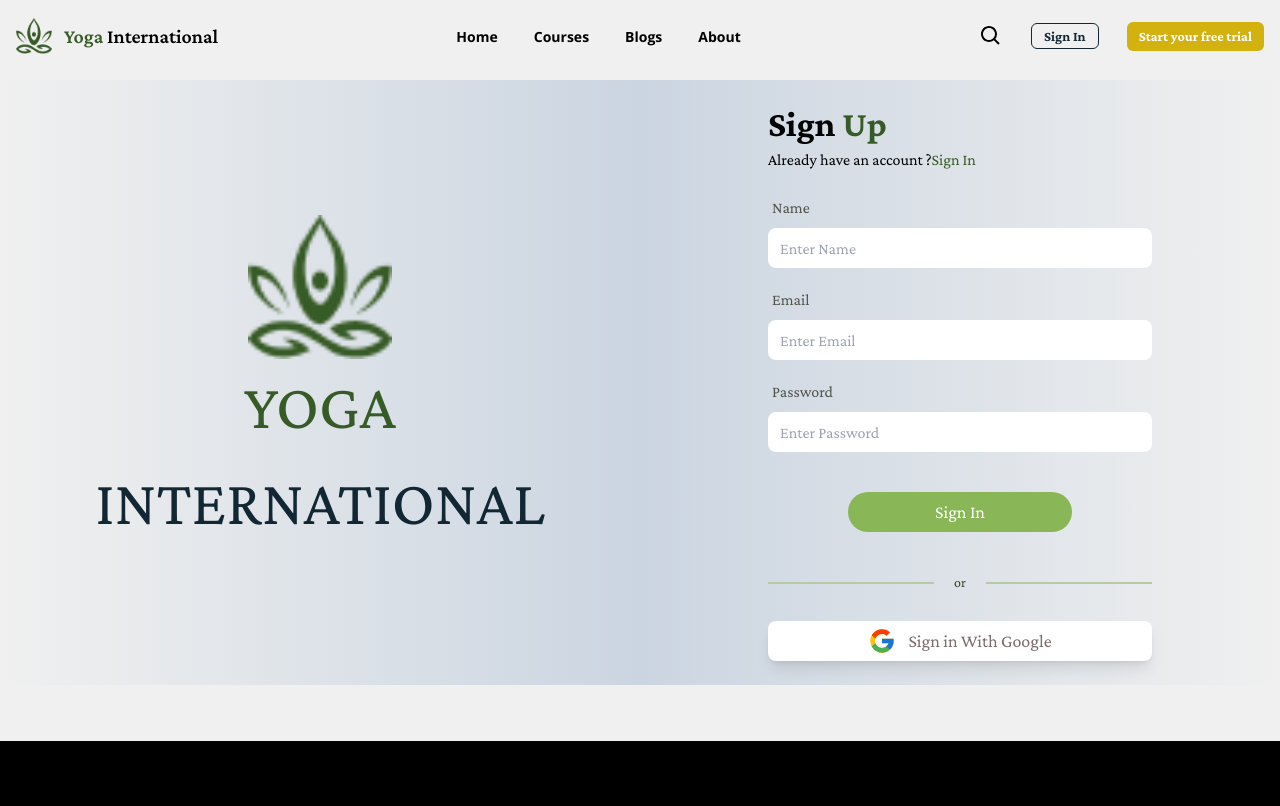
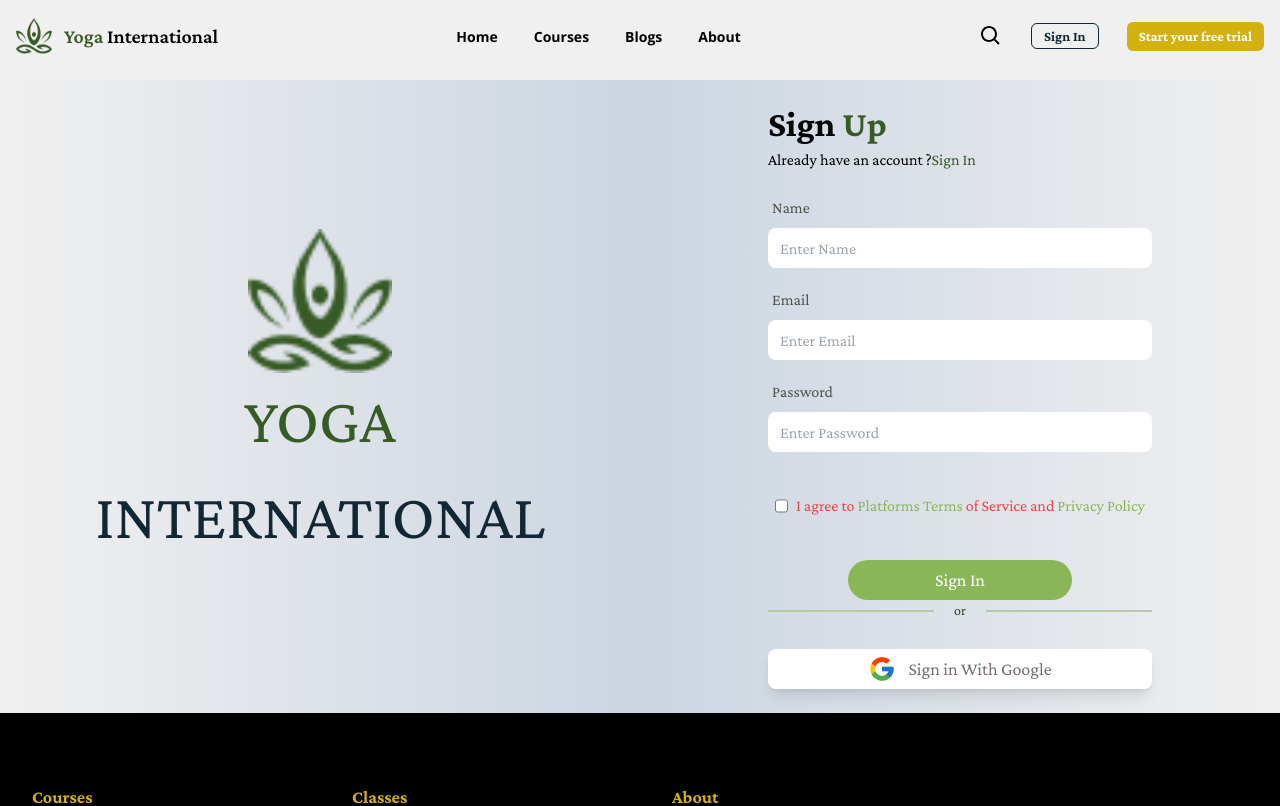
Before and after one commit to kamrandev-rubel/yoga-international, a React (Create React App) app: page /signup in a window 1280 px wide. Shown: the top 806 px of the page. Built offline with nearby package versions, Linux system fonts and the light colour scheme; no server answers.

Commit message:
handle user error

```diff
--- a/src/Pages/Home/Experts/Experts.js
+++ b/src/Pages/Home/Experts/Experts.js
@@ -47,7 +47,7 @@
                 },
               }}
             autoplay={{
-                delay: 2500,
+                delay: 2000,
                 disableOnInteraction: false,
               }}
             pagination={{
@@ -68,15 +68,6 @@
                       )
                   })
               }
-{/*
-            <SwiperSlide>Slide 2</SwiperSlide>
-            <SwiperSlide>Slide 3</SwiperSlide>
-            <SwiperSlide>Slide 4</SwiperSlide>
-            <SwiperSlide>Slide 5</SwiperSlide>
-            <SwiperSlide>Slide 6</SwiperSlide>
-            <SwiperSlide>Slide 7</SwiperSlide>
-            <SwiperSlide>Slide 8</SwiperSlide>
-            <SwiperSlide>Slide 9</SwiperSlide> */}
           </Swiper>
         </div>
       </div>
--- a/src/Pages/Shared/Footer/Footer.js
+++ b/src/Pages/Shared/Footer/Footer.js
@@ -5,7 +5,7 @@
 
 const Footer = () => {
     return (
-        <div className='bg-black py-[70px] mt-14'>
+        <div className='bg-black py-[70px]'>
             <div className='grid grid-cols-1 sm:grid-cols-2 md:grid-cols-2 lg:grid-cols-4 mx-auto'>
                     <div className='flex  justify-center text-lg'>
                         <div className='w-64  flex flex-col text-center md:text-left text-gray-100'>
@@ -41,10 +41,10 @@
                     <p className='text-gray-400'><small>Copyright &copy; {new Date().getFullYear()} online food</small></p>
                 </div>
                 <div className='text-gray-100 text-lg flex mt-[80px] justify-center'>
-                    <AiFillInstagram className='bg-[#F1D44B] w-9 h-9 ml-8 p-1.5 rounded-full text-gray-900 '/>
-                    <FaTwitter className='bg-[#F1D44B] w-9 h-9 ml-8 p-1.5 rounded-full text-gray-900 '/>
-                    <FaPinterestP className='bg-[#F1D44B] w-9 h-9 ml-8 p-1.5 rounded-full text-gray-900 '/>
-                    <FaFacebookF className='bg-[#F1D44B] w-9 h-9 ml-8 p-1.5 rounded-full text-gray-900 '/>
+                    <AiFillInstagram className='bg-[#F1D44B] w-9 h-9 ml-8 p-1.5 rounded-full text-gray-900 cursor-pointer'/>
+                    <FaTwitter className='bg-[#F1D44B] w-9 h-9 ml-8 p-1.5 rounded-full text-gray-900 cursor-pointer'/>
+                    <FaPinterestP className='bg-[#F1D44B] w-9 h-9 ml-8 p-1.5 rounded-full text-gray-900 cursor-pointer'/>
+                    <FaFacebookF className='bg-[#F1D44B] w-9 h-9 ml-8 p-1.5 rounded-full text-gray-900 cursor-pointer'/>
                 </div>
             </div>
         </div>
--- a/src/Pages/SignIn/SignIn/SignIn.js
+++ b/src/Pages/SignIn/SignIn/SignIn.js
@@ -43,7 +43,7 @@
           </h2>
         </div>
       </div>
-      <div className="flex justify-center items-center  bg-gradient-to-l from-[#f0f0f0] to-slate-300">
+      <div className="flex justify-center items-center  bg-gradient-to-l pb-12 pt-12 from-[#f0f0f0] to-slate-300">
         <div className=" w-[90%] md:w-[75%] lg:w-[60%]">
           <div>
             <h2 className="text-[#v112734] text-4xl font-[800] text-left mb-1">
@@ -88,10 +88,25 @@
                     required
                     placeholder="Enter Password"
                   />
+                </div>
+                <div className="text-left mb-10 flex items-center justify-center">
+                  <input
+                    type="checkbox"
+                    className=" h-7"
+                    name=""
+                    id="checkbox"
+                    required
+                  />
+                  <label
+                    htmlFor="checkbox"
+                    className=" text-[#50544A] text-md ml-2"
+                  >
+                    I agree to <span className='text-[#89B758]'>Platforms Terms</span> of Service and <span className='text-[#89B758]'>Privacy Policy </span>
+                  </label>
+                </div>
                   <button className="text-white w-56 h-10 bg-[#89B758] hover:bg-[#3d7922] rounded-[83px] mt-10 text-lg mx-auto block">
                     Sign In
                   </button>
-                </div>
               </form>
               <div>
                 <div className="flex justify-center items-center mb-7">
--- a/src/Pages/SignIn/SignUp/SignUp.js
+++ b/src/Pages/SignIn/SignUp/SignUp.js
@@ -1,4 +1,4 @@
-import React, { useRef } from 'react';
+import React, { useRef, useState } from 'react';
 import {FcGoogle} from 'react-icons/fc';
 import { Link, useNavigate } from 'react-router-dom';
 import { useCreateUserWithEmailAndPassword, useSignInWithGoogle } from 'react-firebase-hooks/auth';
@@ -6,6 +6,7 @@
 import logo from '../../../images/logo.png';
 
 const SignUp = () => {
+  const [agree, setAgree] = useState(false)
   const nameRef = useRef('');
   const emailRef = useRef('');
   const passwordRef = useRef('');
@@ -22,7 +23,7 @@
 
 
   if (user) {
-    navigate('/signin')
+    navigate('/')
   }
   if (googleUser) {
     navigate('/')
@@ -109,10 +110,31 @@
                       required
                       placeholder="Enter Password"
                     />
-                    <button className="text-white w-56 h-10 bg-[#89B758] hover:bg-[#3d7922] rounded-[83px] mt-10 text-lg mx-auto block">
+                  </div>
+                  <div className="text-left mb-10 flex items-center justify-center">
+                    <input
+                      onClick={()=> setAgree(!agree)}
+                      type="checkbox"
+                      className='h-7'
+                      name=""
+                      id="checkbox"
+                      required
+                    />
+                    <label
+                      htmlFor="checkbox"
+                      className={`text-[#50544A] text-md ml-2 ${agree ? 'text-[#50544A]':'text-red-500'}`}
+                    >
+                      I agree to{" "}
+                      <span className="text-[#89B758]">Platforms Terms</span> of
+                      Service and{" "}
+                      <span className="text-[#89B758]">Privacy Policy </span>
+                    </label>
+                  </div>
+                  <button
+                  // disabled={!agree}
+                  className="text-white w-56 h-10 bg-[#89B758] hover:bg-[#3d7922] rounded-[83px] mt-10 text-lg mx-auto block">
                     Sign In
                   </button>
-                  </div>
                 </form>
                 <div>
                   <div className="flex justify-center items-center mb-7">
@@ -120,7 +142,10 @@
                     <p className="text-[14px] text-[#354126] mx-5 ">or</p>
                     <div className="w-44 bg-[#B8C9A6] h-[2px]"></div>
                   </div>
-                    <button onClick={() => signInWithGoogle()} className="outline-none text-[#7B6B6B] h-10 rounded-lg shadow-lg bg-white w-full text-lg flex justify-center items-center hover:bg-slate-50">
+                  <button
+                    onClick={() => signInWithGoogle()}
+                    className="outline-none text-[#7B6B6B] h-10 rounded-lg shadow-lg bg-white w-full text-lg flex justify-center items-center hover:bg-slate-50"
+                  >
                     <FcGoogle className="w-7 h-7 mr-3" />
                     <p>Sign in With Google</p>
                   </button>
```
Lines whose indentation alone changed are shown as unchanged.
